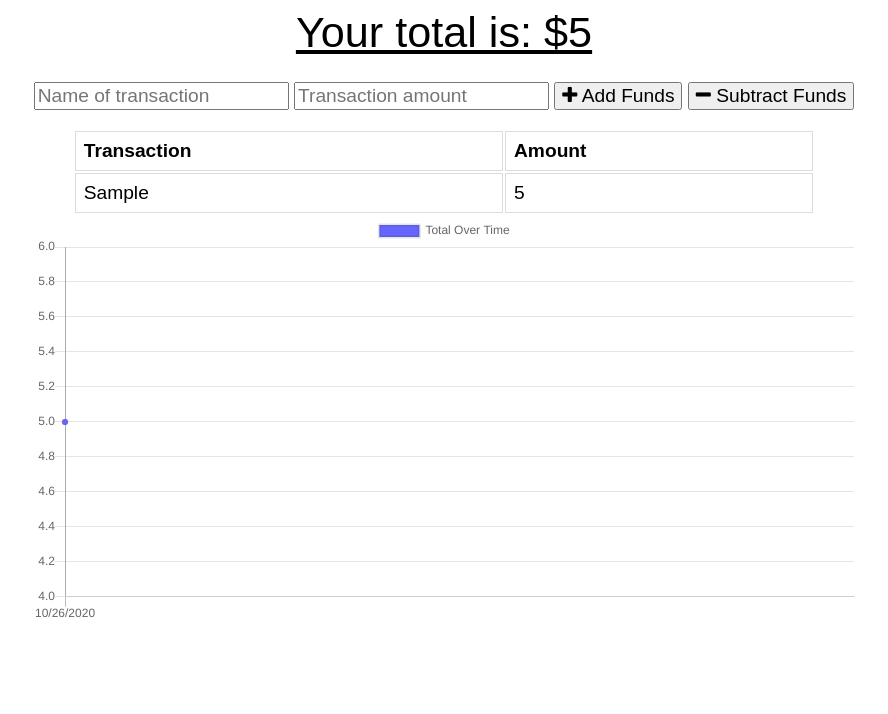
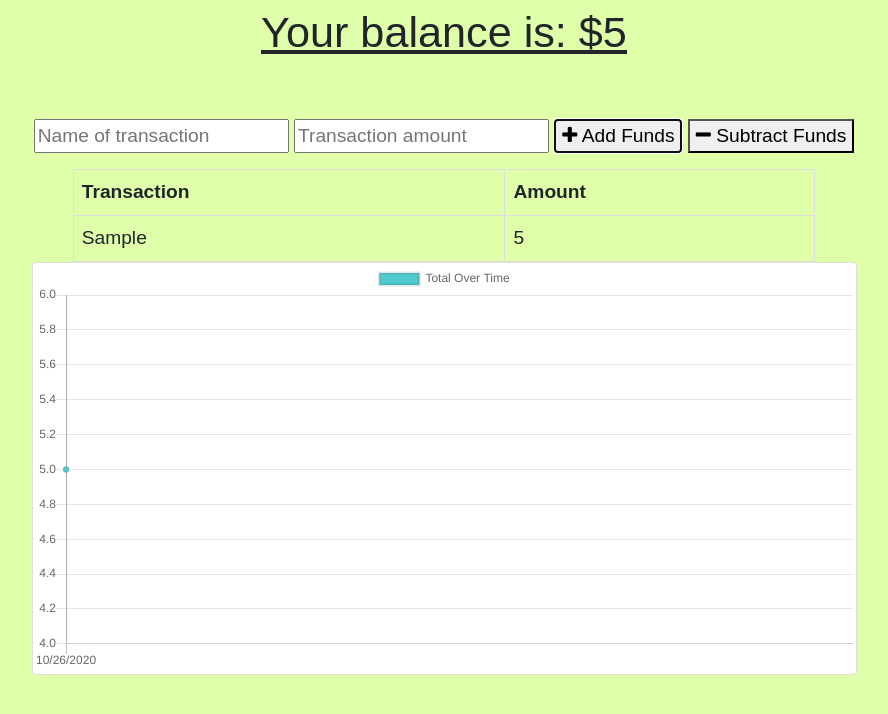
Before and after one commit to jrringler13759/Offline-Budget-Tracker-HW18, a website: page public/index.html in a window 1280 px wide. Both pictures are taken after typing "Sample", "5" into the empty fields and a click on the button "Add Funds". Shown: the whole page, without its empty margins (196-1084 px from the left). Drawn offline with nearby package versions, Linux system fonts and the light colour scheme; no server answers.

Commit message:
updated CSS

```diff
--- a/public/index.html
+++ b/public/index.html
@@ -8,18 +8,22 @@
   <link rel="shortcut icon" href="icons/icon-192x192.png" type="image/x-icon">
 
   <link rel="stylesheet" href="https://stackpath.bootstrapcdn.com/font-awesome/4.7.0/css/font-awesome.min.css">
+  <link rel="stylesheet" href="https://cdn.jsdelivr.net/npm/bootstrap@4.5.3/dist/css/bootstrap.min.css" integrity="sha384-TX8t27EcRE3e/ihU7zmQxVncDAy5uIKz4rEkgIXeMed4M0jlfIDPvg6uqKI2xXr2" crossorigin="anonymous">
   <link rel="stylesheet" href="styles.css">
   <link rel="manifest" href="manifest.webmanifest">
+
 
   <title>Budget Tracker</title>
 </head>
 <body>
   <div class="wrapper">
     <div class="total">
-      <div class="total">Your total is: $<span id="total">0</span></div>
+      <div class="total">Your balance is: $<span id="total">0</span></div>
     </div>
 
     <div class="form">
+
+      <br>
       <input type="text" id="t-name" placeholder="Name of transaction" />
       <input type="number" min="0" id="t-amount" placeholder="Transaction amount" />
       <button id="add-btn"><i class="fa fa-plus buttons"></i> Add Funds</button>
@@ -39,7 +43,9 @@
       </table>
     </div>
 
-    <canvas id="myChart"></canvas>
+    <div class = "card" id = "chartCard">
+      <canvas id="myChart"></canvas>
+    </div>
   </div>
 
   <script src="https://cdn.jsdelivr.net/npm/chart.js@2.8.0"></script>
--- a/public/index.js
+++ b/public/index.js
@@ -1,5 +1,8 @@
 let transactions = [];
 let myChart;
+let chartCard = document.getElementById("chartCard");
+
+chartCard.classList.add("d-none")
 
 fetch("/api/transaction")
   .then(response => {
@@ -71,7 +74,7 @@ function populateChart() {
         datasets: [{
             label: "Total Over Time",
             fill: true,
-            backgroundColor: "#6666ff",
+            backgroundColor: "#50c9ce",
             data
         }]
     }
@@ -79,6 +82,7 @@ function populateChart() {
 }
 
 function sendTransaction(isAdding) {
+  chartCard.classList.remove("d-none");
   let nameEl = document.querySelector("#t-name");
   let amountEl = document.querySelector("#t-amount");
   let errorEl = document.querySelector(".form .error");
@@ -111,6 +115,8 @@ function sendTransaction(isAdding) {
   populateChart();
   populateTable();
   populateTotal();
+  nameEl.value = "";
+  amountEl.value = "";
 
   // also send to server
   fetch("/api/transaction", {
@@ -138,9 +144,7 @@ function sendTransaction(isAdding) {
     // fetch failed, so save in indexed db
     saveRecord(transaction);
 
-    // clear form
-    nameEl.value = "";
-    amountEl.value = "";
+
   });
 }
 
--- a/public/styles.css
+++ b/public/styles.css
@@ -1,6 +1,7 @@
 body {
   font-size: 120%;
   font-family: Arial;
+  background-color: #DFFFAB;
 }
 
 button, input {
@@ -49,3 +50,11 @@ tr:nth-child(even) {
   width: 90%;
   margin: 0 auto;
 }
+
+#chartWrap {
+  margin: 5px;
+}
+
+#myChart {
+  color: purple !important;
+}
```
